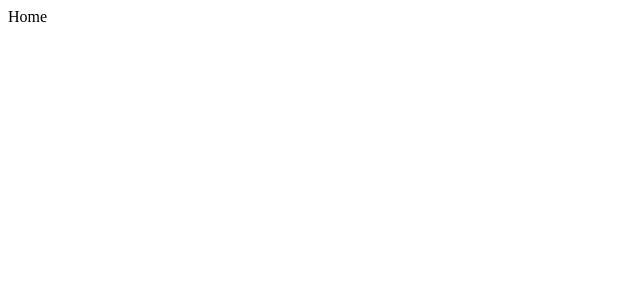
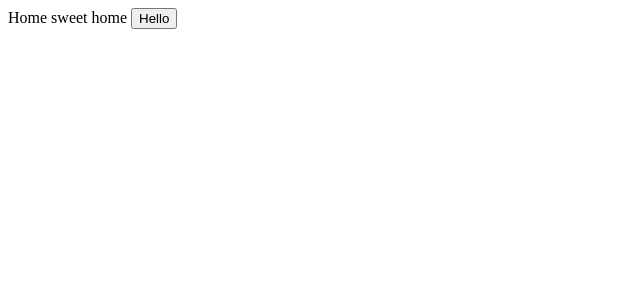
Before and after one commit to MahtabKianiani/tv-show-dashboard, a Vue app: page / in a window 1280 px wide. Shown: the top 300 px of the page, without its empty margins (0-640 px from the left). Built offline with nearby package versions, Linux system fonts and the light colour scheme.

Commit message:
Call API for testing

```diff
--- a/package.json
+++ b/package.json
@@ -9,6 +9,7 @@
     "lint": "vue-cli-service lint"
   },
   "dependencies": {
+    "axios": "^1.7.2",
     "core-js": "^3.8.3",
     "vue": "^3.2.13",
     "vue-router": "^4.0.3"
--- a/src/App.vue
+++ b/src/App.vue
@@ -1,6 +1,7 @@
 <template>
-
+  <div id="app">
   <router-view/>
+  </div>
 </template>
 
 <style lang="scss">
--- a/src/main.js
+++ b/src/main.js
@@ -1,5 +1,7 @@
 import { createApp } from 'vue'
 import App from './App.vue'
 import router from './router'
+// import "bootstrap";
+// import "bootstrap/dist/css/bootstrap.min.css";
 
 createApp(App).use(router).mount('#app')
--- /dev/null
+++ b/src/tvMazeService.js
@@ -0,0 +1,32 @@
+import axios from "axios";
+import router from "@/router/index.js";
+
+const apiClient = axios.create({
+  baseURL: `https://api.tvmaze.com/`,
+  headers: {
+    Accept: "application/json",
+    "Content-Type": "application/json",
+  },
+});
+
+apiClient.interceptors.response.use(
+  (response) => response.data,
+  (error) => {
+    let path = "/error";
+    router.push(path);
+    return Promise.reject(error);
+  }
+);
+// Api request for all shows
+export const getShows = () => apiClient.get(`/shows`);
+
+// Api request to get all episodes
+export const getEpisodes = (id) => apiClient.get(`shows/${id}/episodes`);
+
+// Api request for particular show id
+export const getShow = (id) =>
+  apiClient.get(`/shows/${id}?embed[]=seasons&embed[]=cast&embed[]=crew`);
+
+// Api request to search shows
+export const getSearchShows = async (searchText) =>
+  apiClient.get(`/search/shows?q=${searchText}`);
--- a/src/views/HomeView.vue
+++ b/src/views/HomeView.vue
@@ -1,13 +1,28 @@
 <template>
   <div class="home">
-    Home
+    Home sweet home
+    <button
+      @click="
+        {
+          {
+            testing();
+          }
+        }
+      "
+    >
+      Hello
+    </button>
   </div>
 </template>
 
 <script>
-
-
+import { getSearchShows } from "@/tvMazeService";
 export default {
-
-}
+  methods: {
+    async testing() {
+      const x = await getSearchShows("The Godfather");
+      console.log(x.map((i) => i.show.name));
+    },
+  },
+};
 </script>
```
Also changed, not shown: 1 other file (tests, documents, lock files or other folders).
